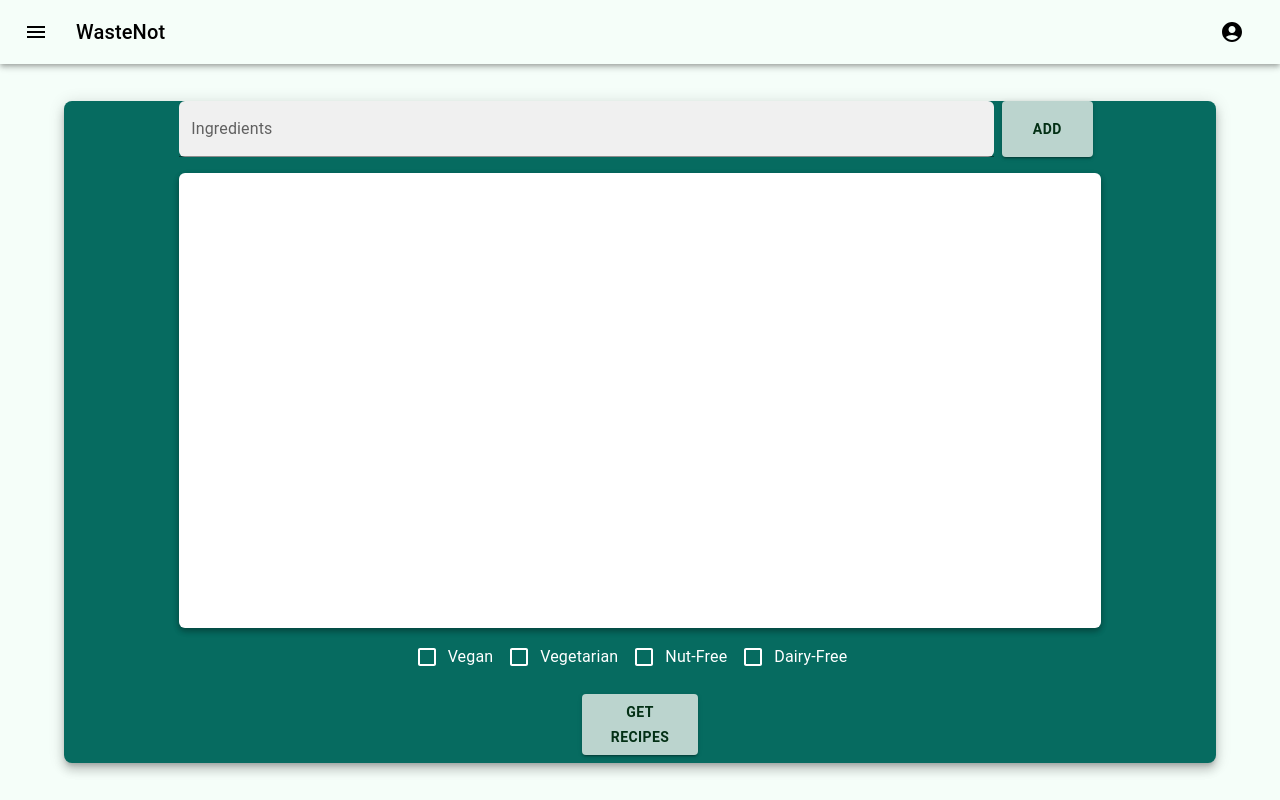
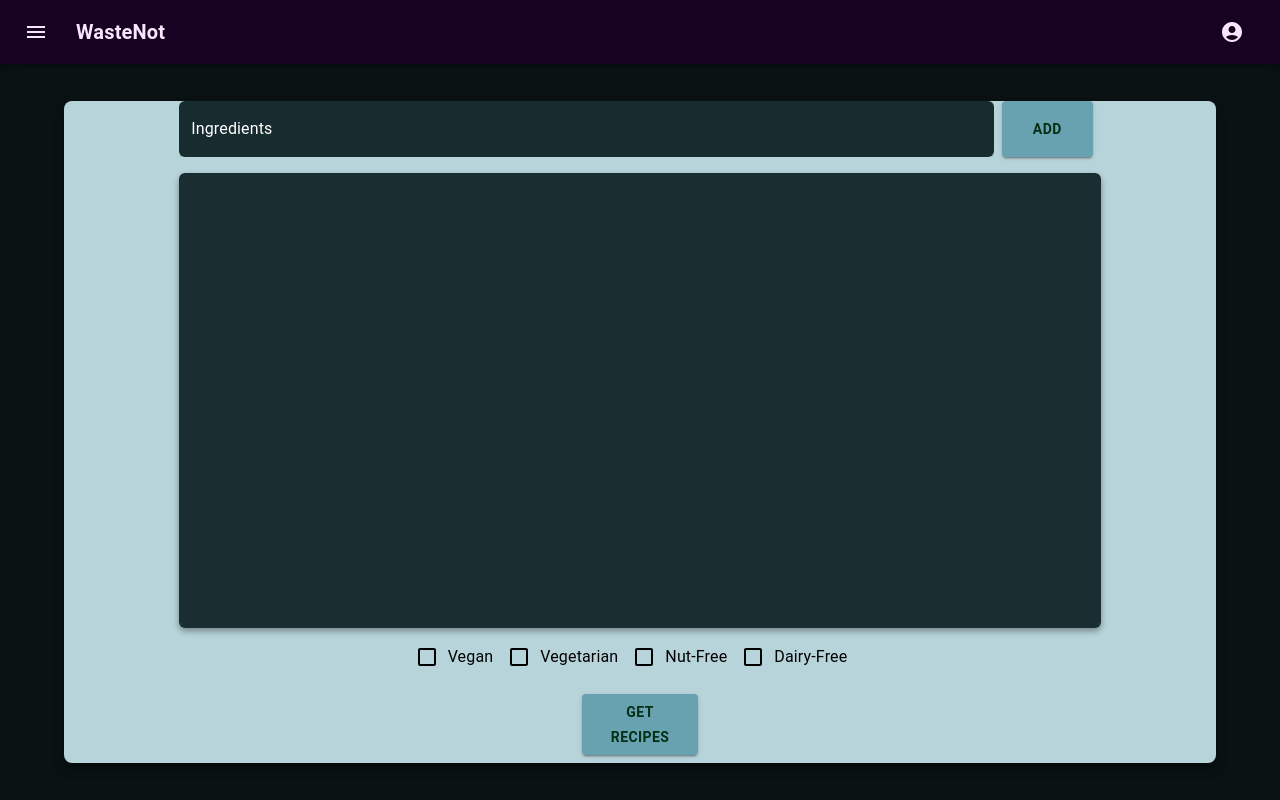
Before and after one commit to sleepingbaby/WasteNot, a React (Vite) app in the folder WasteNot/: page /ingredients in a window 1280 px wide. Built offline with nearby package versions, Linux system fonts and the light colour scheme.

Commit message:
Changed the app theme

```diff
--- a/WasteNot/src/App.jsx
+++ b/WasteNot/src/App.jsx
@@ -7,7 +7,7 @@ function App() {
   const location = useLocation();
   const path = location.pathname;
   return (
-    <Stack height="100%" sx={{ backgroundColor: "#f5fef9" }}>
+    <Stack height="100%" sx={{ backgroundColor: "#0a1214" }}>
       {path !== "/" && <Navbar />}
       <Outlet />
     </Stack>
--- a/WasteNot/src/components/Navbar.jsx
+++ b/WasteNot/src/components/Navbar.jsx
@@ -33,7 +33,7 @@ const Navbar = () => {
     <Box sx={{ flexGrow: 1 }}>
       <AppBar
         position="static"
-        sx={{ backgroundColor: "#f5fef9", color: "black" }}
+        sx={{ backgroundColor: "#180221", color: "#f6e7fd" }}
       >
         <Toolbar>
           <IconButton
@@ -45,7 +45,15 @@ const Navbar = () => {
           >
             <MenuOutlined />
           </IconButton>
-          <Typography variant="h6" component="div" sx={{ flexGrow: 1 }}>
+          <Typography
+            variant="h6"
+            component="div"
+            sx={{
+              fontWeight: "bold",
+              color: "#f6e7fd",
+              flexGrow: 1,
+            }}
+          >
             WasteNot
           </Typography>
           {auth && (
--- a/WasteNot/src/index.css
+++ b/WasteNot/src/index.css
@@ -8,11 +8,12 @@
 body {
   min-height: 100vh;
   height: 100vh;
-  background-color: #f5fef9;
+  background-color: #0a1214;
 }
 
 #root {
   height: 100%;
+  background-color: #0a1214;
 }
 
 .trashcan {
--- a/WasteNot/src/pages/InputPage.jsx
+++ b/WasteNot/src/pages/InputPage.jsx
@@ -19,7 +19,7 @@ const InputPage = () => {
       }}
     >
       <Box
-        backgroundColor="#066B60"
+        backgroundColor="#b8d4db"
         height="90%"
         width="90%"
         borderRadius="8px"
@@ -42,13 +42,17 @@ const InputPage = () => {
             variant="filled"
             sx={{
               width: "90%",
-              backgroundColor: "white",
+              backgroundColor: "#1a2e32",
               borderRadius: "6px",
-              "& label.Mui-focused": { color: "#828282" },
+              "& label.Mui-focused": { color: "white" },
+              "& label.MuiInputLabel-root": { color: "white" },
               "& .MuiFilledInput-underline:after": {
                 borderBottom: "none",
               },
               "& .MuiInputBase-root:hover:not(.Mui-disabled):before": {
+                borderBottom: "none",
+              },
+              "& .MuiFilledInput-root:before": {
                 borderBottom: "none",
               },
             }}
@@ -56,14 +60,14 @@ const InputPage = () => {
           <Button
             variant="contained"
             sx={{
-              backgroundColor: "#bbd4ce",
+              backgroundColor: "#68a2b1",
               height: "100%",
               width: "10%",
               color: "#033015",
               margin: "8px",
               fontWeight: "bolder",
               "&:hover": {
-                backgroundColor: "#679186",
+                backgroundColor: "#1a2e32",
                 color: "white",
               },
             }}
@@ -76,7 +80,7 @@ const InputPage = () => {
           height="70%"
           width="80%"
           sx={{
-            backgroundColor: "white",
+            backgroundColor: "#1a2e32",
             borderRadius: "6px",
             boxShadow:
               "rgba(0, 0, 0, 0.16) 0px 3px 6px, rgba(0, 0, 0, 0.23) 0px 3px 6px",
@@ -86,36 +90,36 @@ const InputPage = () => {
           sx={{ display: "flex", flexDirection: "row", padding: "8px" }}
         >
           <FormControlLabel
-            control={<Checkbox sx={{ color: "white" }} />}
+            control={<Checkbox sx={{ color: "black" }} />}
             label="Vegan"
-            sx={{ color: "white" }}
+            sx={{ color: "black" }}
           />
           <FormControlLabel
-            control={<Checkbox sx={{ color: "white" }} />}
+            control={<Checkbox sx={{ color: "black" }} />}
             label="Vegetarian"
-            sx={{ color: "white" }}
+            sx={{ color: "black" }}
           />
           <FormControlLabel
-            control={<Checkbox sx={{ color: "white" }} />}
+            control={<Checkbox sx={{ color: "black" }} />}
             label="Nut-Free"
-            sx={{ color: "white" }}
+            sx={{ color: "black" }}
           />
           <FormControlLabel
-            control={<Checkbox sx={{ color: "white" }} />}
+            control={<Checkbox sx={{ color: "black" }} />}
             label="Dairy-Free"
-            sx={{ color: "white" }}
+            sx={{ color: "black" }}
           />
         </FormGroup>
         <Button
           variant="contained"
           sx={{
-            backgroundColor: "#bbd4ce",
+            backgroundColor: "#68a2b1",
             width: "10%",
             color: "#033015",
             margin: "8px",
             fontWeight: "bolder",
             "&:hover": {
-              backgroundColor: "#679186",
+              backgroundColor: "#1a2e32",
               color: "white",
             },
           }}
--- a/WasteNot/src/pages/LandingPage.jsx
+++ b/WasteNot/src/pages/LandingPage.jsx
@@ -24,13 +24,18 @@ const LandingPage = () => {
         justifyContent={"space-between"}
         minHeight="100vh"
       >
-        <Stack alignItems={"center"} justifyContent={"center"} mt={8}>
+        <Stack
+          alignItems={"center"}
+          justifyContent={"center"}
+          mt={8}
+          sx={{ zIndex: "5000" }}
+        >
           <Typography
             sx={{
               fontSize: { xs: "300%", sm: "650%" },
               fontWeight: "bold",
               marginBottom: "0px",
-              color: "#066b60",
+              color: "#b8d4db",
               textDecoration: "underline",
             }}
           >
@@ -42,6 +47,7 @@ const LandingPage = () => {
               textAlign: "center",
               fontWeight: "550",
               marginBottom: "6px",
+              color: "#b8d4db",
             }}
           >
             Elevate Every Ingredient, Minimize Food Waste
@@ -49,12 +55,12 @@ const LandingPage = () => {
           <Button
             variant="contained"
             sx={{
-              backgroundColor: "#bbd4ce",
+              backgroundColor: "#68a2b1",
               color: "#033015",
               margin: "8px",
               fontWeight: "bolder",
               "&:hover": {
-                backgroundColor: "#679186",
+                backgroundColor: "#1a2e32",
                 color: "white",
               },
             }}
```
